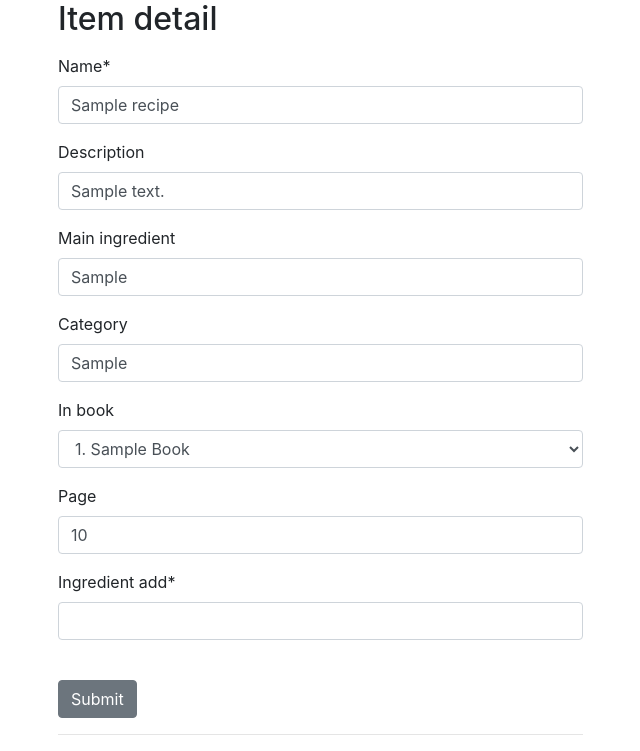
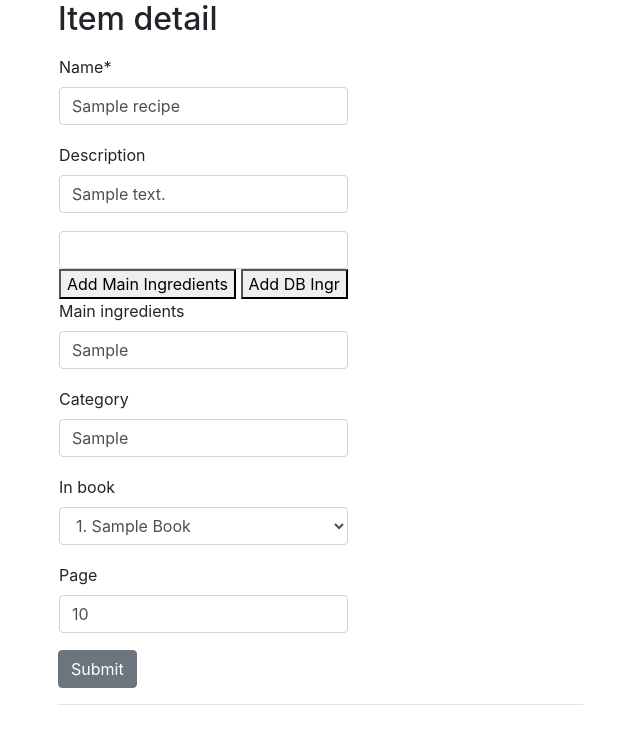
Before and after one commit to GitDietz/Recipe, a Django app: page /recipe/recipe/1 in a window 1280 px wide. Shown: the part 56-807 px from the top of the page, without its empty margins (42-682 px from the left). After the commit the page ends 761 px from the top, so only its background shows below. Run offline with Django 3.2, Linux system fonts and the light colour scheme; tables that the repository leaves empty hold one stand-in row (values such as "Sample post"); some libraries are stand-ins or nearby versions.

Commit message:
AutoComplete working
Finally, additional jquery functions to edit recipe content

```diff
--- a/templates/jquery.html
+++ b/templates/jquery.html
@@ -3,4 +3,5 @@
 
 <script src="https://ajax.googleapis.com/ajax/libs/jquery/3.5.1/jquery.min.js"></script>
 <link rel="stylesheet" href="https://ajax.googleapis.com/ajax/libs/jqueryui/1.12.1/themes/smoothness/jquery-ui.css">
+<link rel="stylesheet" href="http://code.jquery.com/ui/1.8.18/themes/base/jquery-ui.css" type="text/css" media="all" />
 <script src="https://ajax.googleapis.com/ajax/libs/jqueryui/1.12.1/jquery-ui.min.js"></script>
--- /dev/null
+++ b/templates/recipe_detail.html
@@ -0,0 +1,136 @@
+{% extends "base.html" %}
+{% load crispy_forms_tags %}
+{% block head_title %}
+    {{ block.super }} | Edit Item
+{% endblock head_title%}
+{% block content %}
+<div class="col-sm-6 col-sm-offset-3">
+
+    <h2>Item detail</h2>
+    <p>
+    <form method='POST' action="" >
+        {% csrf_token %}
+
+    {{ form.non_field_errors }}
+
+  {% for hidden_field in form.hidden_fields %}
+    {{ hidden_field.errors }}
+    {{ hidden_field|as_crispy_field }}
+  {% endfor %}
+
+  <table>
+    {% for field in form.visible_fields %}
+    <tr>
+        <td>
+        {% if field.name == 'main_ingredients'%}
+
+            <input type='text' id="ingr" class = "ui-widget form-control">
+            <button type="button" id="add_button"  >Add Main Ingredients</button>
+            <button type="button" id="add_ingr"  >Add DB Ingr</button>
+        {% endif %}
+
+        {{ field.errors }}
+        {{ field|as_crispy_field }}
+        {{ field.help_text }}
+        </td>
+      </tr>
+    {% endfor %}
+  </table>
+
+<!--
+     <div class="ui-widget">
+    <label for="places">Ingrediens: </label>
+    <input id="places">
+    </div> -->
+        <input type='submit' class="btn btn-secondary" value = 'Submit'>
+    </form>
+    <hr/>
+
+
+    {% if form.errors %}
+     {% for field in form %}
+        {% for error in field.errors %}
+            <div class="alert alert-danger">
+                <strong>{{ error|escape }}</strong>
+            </div>
+        {% endfor %}
+    {% endfor %}
+    {% for error in form.non_field_errors %}
+        <div class="alert alert-danger">
+            <strong>{{ error|escape }}</strong>
+        </div>
+    {% endfor %}
+    {% endif %}
+</div>
+{% include 'jquery.html' %}
+
+<script>
+$(document).ready(function() {
+    $(function() {
+        $("#ingr").autocomplete({
+          source: '/recipe/ingredient_lookup/',
+          /*select: function (event, ui) { //item selected
+            AutoCompleteSelectHandler(event, ui)
+          },
+          minLength: 2,*/
+        });
+      });
+
+      function AutoCompleteSelectHandler(event, ui)
+      {
+        var selectedObj = ui.item;
+    }
+
+$( "#add_button" ).click(function() {
+  //alert( "Handler for .click() called." );
+  var add_val = titleCase(document.getElementById("ingr").value);
+  var main_val = document.getElementById("id_main_ingredients").value;
+  //console.log("The value is " + add_val);
+  //console.log("The existing value is " + main_val);
+  if (main_val == ""){
+            main_val = add_val;
+    }else{
+        main_val = main_val + ", " + add_val;
+        //console.log("New main value - " + main_val);
+    }
+  document.getElementById("id_main_ingredients").value = main_val;
+  $("#ingr").val("");
+  $("#ingr").focus("");
+});
+
+function titleCase(str) {
+  return str.toLowerCase().split(' ').map(function(word) {
+    return (word.charAt(0).toUpperCase() + word.slice(1));
+  }).join(' ');
+}
+
+$("#add_ingr").click(function (e) {
+        e.preventDefault();
+        var add_val = titleCase(document.getElementById("ingr").value);
+        // GET AJAX request
+        $.ajax({
+            type: 'GET',
+            url: "{% url 'recipe:ingredient_add_ajax' %}",
+            data: {"item": add_val},
+            success: function (response) {
+
+                if(!response["valid"]){
+                    alert("You cannot that item");
+                    $("#ingr").focus();
+                }
+            },
+            error: function (response) {
+                console.log(response);
+            }
+        })
+    })
+
+});
+
+
+
+
+</script>
+
+
+{% endblock content%}
--- a/the_list/admin.py
+++ b/the_list/admin.py
@@ -45,7 +45,7 @@ admin.site.register(FoodGroup, FoodGroupAdmin)
 
 
 class RecipeModelAdmin(admin.ModelAdmin):
-    list_display = ['name', 'description', 'main_ingredient', 'category', 'in_book']
+    list_display = ['name', 'description', 'main_ingredients', 'category', 'in_book']
     search_fields = ['name']
     # list_filter = [RecipeFilter]
 
--- a/the_list/forms.py
+++ b/the_list/forms.py
@@ -85,7 +85,7 @@ class RecipeForm(forms.ModelForm):
     #     queryset=Ingredient.objects.none())
         # widget.attrs.update({'class': 'form-control'}),
     #div is id= id_ingredient_add
-    ingredient_add = forms.CharField(max_length=50)
+    # ingredient_add = forms.CharField(max_length=50)
 
     def __init__(self, *args, **kwargs):
         super().__init__(*args, **kwargs)
--- a/the_list/models.py
+++ b/the_list/models.py
@@ -161,7 +161,7 @@ class Ingredient(models.Model):
 class Recipe(models.Model):
     name = models.CharField(max_length=150, unique=False, blank=False)
     description = models.CharField(max_length=100, blank=True)
-    main_ingredient = models.CharField(max_length=50, unique=False, blank=True)
+    main_ingredients = models.CharField(max_length=200, unique=False, blank=True)
     category = models.CharField(max_length=50, blank=True)
     #quantity = models.CharField(max_length=30, blank=True, null=True, default='1')
     in_book = models.ForeignKey(Book, blank=True, null=True, on_delete=models.CASCADE)
--- a/the_list/urls.py
+++ b/the_list/urls.py
@@ -31,6 +31,7 @@ urlpatterns = [
     path('home/', home, name='home'),
     path('home_colors/', home_colors, name='home_colors'),
     re_path('ingredient/(?P<pk>\d+)', ingredient_detail, name='ingredient_detail'),
+    path('ingredient_add_ajax/', ingredient_add_ajax, name='ingredient_add_ajax'),
     re_path('ingedient_delete/(?P<pk>\d+)', ingedient_delete, name='ingedient_delete'),
     path('ingredient_dropdown', ingredient_dropdown, name='ingredient_dropdown'),
     path('ingredient_list/', ingredient_list, name='ingredient_list'),
--- a/the_list/views.py
+++ b/the_list/views.py
@@ -23,56 +23,6 @@ from lcore.utils import *
 from datetime import date
 
 #  #################################  Recipe #################################
-# @login_required
-# def shop_create(request):
-#     """
-#     responds to the item create template
-#     if 'add multiple items' is selected on the submit button the same submission form will return
-#     else the list view will be returned
-#     """
-#     logging.getLogger("info_logger").info(f"view entered | user = {request.user.username}")
-#     list_choices, user_list_options, list_active_no, active_list_name = get_user_list_property(request)
-#     form = ItemForm(request.POST or None, list=list_active_no)
-#     title = 'Add purchase items'
-#     notice = ''
-#     if form.is_valid():
-#         logging.getLogger("info_logger").info(f"form valid | user = {request.user.username}")
-#
-#         # get the objects still to purchase and check if this new one is among them
-#         qs_tobuy = Item.objects.to_get()
-#         item = form.save(commit=False)
-#         this_found = qs_tobuy.filter(Q(description__iexact=item.description))
-#         for_group = ShopGroup.objects.filter(id=list_active_no).first()
-#         if this_found:
-#             logging.getLogger("info_logger").info(f"item exists | user = {request.user.username}")
-#             notice = 'Already listed : ' + item.description
-#         else:
-#             logging.getLogger("info_logger").info(f"item will be added | user = {request.user.username}")
-#             item.in_group = for_group
-#             item.description = item.description.title()
-#             item.requested = request.user
-#             # vendor_id=request.POST.get('vendor_select') #this returns the relevant ID i selected
-#             vendor_id = item.to_get_from
-#             # this_merchant = Merchant.objects.get(pk=vendor_id)
-#             logging.getLogger("info_logger").info(f"item saving for vendor = {vendor_id}")
-#             item.to_get_from = vendor_id  # this_merchant
-#             item.date_requested = date.today()
-#             item.save()
-#             notice = 'Added ' + item.description
-#
-#         if 'add_one' in request.POST:
-#             return redirect('shop:shop_list')
-#         else:
-#             form = ItemForm(None, list=list_active_no)
-#
-#     context = {
-#         'title': title,
-#         'form': form,
-#         'notice': notice,
-#         'selected_list': active_list_name,
-#         'no_of_lists': user_list_options,
-#     }
-#     return render(request, 'item_create.html', context)
 
 
 def foodgroup_detail(request, pk=None):
@@ -124,6 +74,7 @@ def indexView(request):
 
 
 def checkNickName(request):
+    """feature of the postfriend function, not part of recipe project per se"""
     # request should be ajax and method should be GET.
     if request.is_ajax and request.method == "GET":
         # get the nick name from the client side.
@@ -240,12 +191,34 @@ def ingredient_list(request):
     return render(request, template, context)
 
 
+def ingredient_add_ajax(request):
+    #  http://127.0.0.1:8000/recipe/ingredient_lookup/?term=ch
+    if request.is_ajax:
+        q = request.GET.get('item', None)
+        print(f'the ajax call ingredient = {q}')
+        ingredients = Ingredient.objects.filter(name__icontains=q).order_by('name')
+        if ingredients.count() == 0:
+            try:
+                _, created = Ingredient.objects.get_or_create(name=q.strip().title())
+                data = 'pass'
+            except:
+                data = 'fail'
+        else:
+            data = 'fail'
+    else:
+        data = 'fail'
+
+    print(data)
+    mimetype = 'application/json'
+    return HttpResponse(data, mimetype)
+
+
 def ingredient_lookup(request):
     #  http://127.0.0.1:8000/recipe/ingredient_lookup/?term=ch
     if request.is_ajax:
         q = request.GET.get('term', None)
         print(f'the ajax call ingredient = {q}')
-        ingredients = Ingredient.objects.filter(name__icontains=q)
+        ingredients = Ingredient.objects.filter(name__icontains=q).order_by('name')
         results = []
         for ind in ingredients:
             ind_json = {}
@@ -273,7 +246,7 @@ def recipe_detail(request, pk=None):
             form.save()
             return HttpResponseRedirect(reverse('recipe:recipe_filter'))
 
-    template_name = 'item_detail.html'
+    template_name = 'recipe_detail.html'
     context = {
         'title': 'Update Item',
         'form': RecipeForm(instance=obj),
@@ -289,7 +262,8 @@ def recipe_list(request):
     """
     notice = ''
     logging.getLogger("info_logger").info(f"user = {request.user.username}")
-    recipes = Recipe.objects.all().order_by('name')
+    #recipes = Recipe.objects.all().order_by('name')
+    recipes = Recipe.objects.all().filter(main_ingredients__isnull=True).order_by('name')
     # need to extract the part of the GET
     print(request.GET)
     # remove this to a function later
@@ -326,7 +300,7 @@ def recipe_filter(request):
     """
     notice = ''
     logging.getLogger("info_logger").info(f"user = {request.user.username}")
-    recipes = Recipe.objects.all().order_by('name')
+    recipes = Recipe.objects.all().filter(main_ingredients__exact='').order_by('in_book', 'page')
     print(request.GET)
     recipes_filtered = RecipeFilter(request.GET, queryset=recipes)
     # page = request.GET.get('page', 1)
@@ -556,6 +530,7 @@ def recipe_load(request):
 
 
 def load_ingredients(request):
+    """using the data from recipes to split values and add them to ingredients list"""
     recipes = Recipe.objects.all()
     ingrs = list(Ingredient.objects.all().values_list('name', flat=True))
     for recipe in recipes:
@@ -575,6 +550,7 @@ def load_ingredients(request):
 
 
 def home(request):
+    """for the experiment on the setup of all the form tags"""
     if request.method == 'POST':
         form = ContactForm(request.POST)
         if form.is_valid():
```
Also changed, not shown: the_list/migrations/0008_auto_20200525_2035.py (added), 1 other file.
